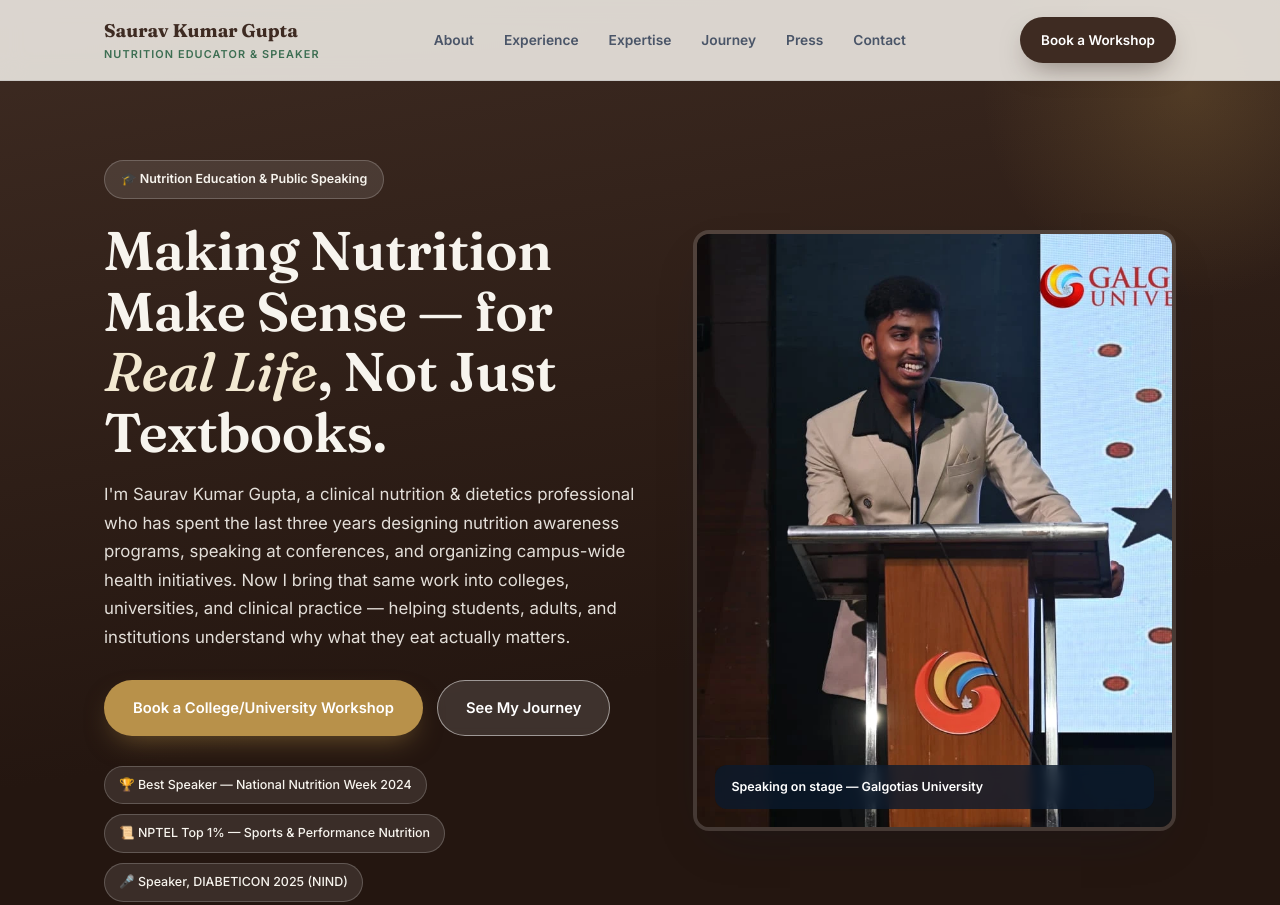
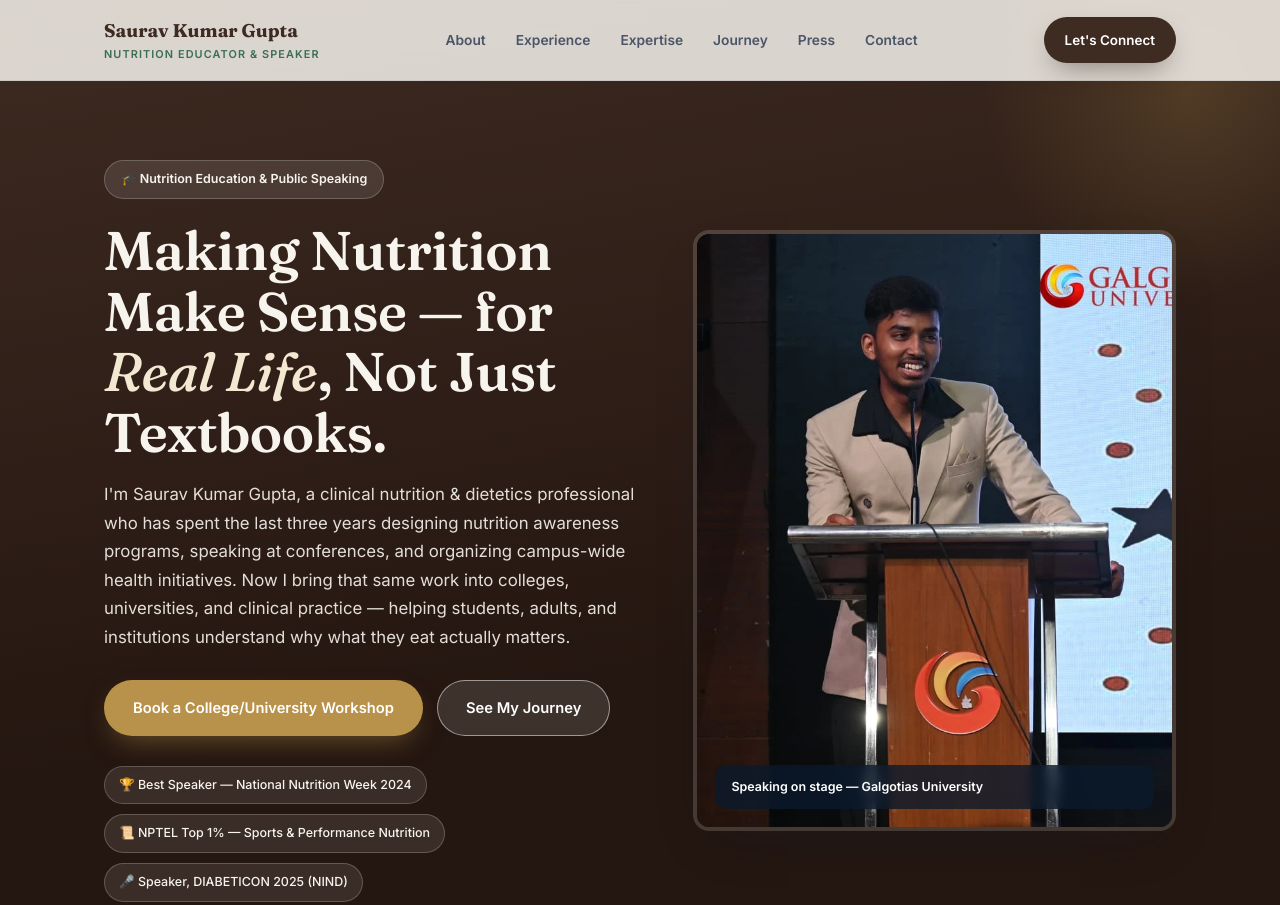
Before and after one commit to thesauravmethod-ui/SauravKumarGupta, a plain HTML site: page index.html in a window 1280 px wide. Shown: the top 905 px of the page. Drawn offline with Linux system fonts and the light colour scheme.

Commit message:
Fix mismatched header nav button text
Co-Authored-By: Claude Sonnet 5 <noreply@anthropic.com>

```diff
--- a/index.html
+++ b/index.html
@@ -23,7 +23,7 @@
       <a href="#press">Press</a>
       <a href="#contact">Contact</a>
     </nav>
-    <a href="#contact" class="btn btn--primary btn--sm">Book a Workshop</a>
+    <a href="#contact" class="btn btn--primary btn--sm">Let's Connect</a>
   </div>
 </header>
 
```
